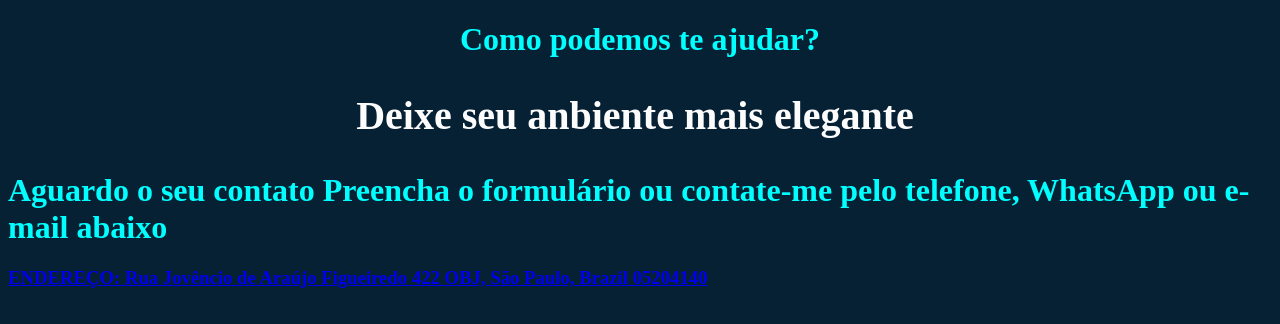
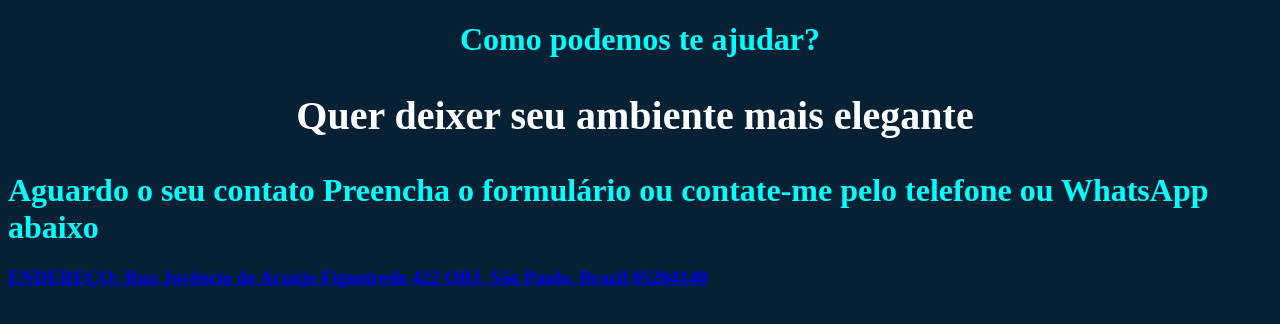
Before and after one commit to bielsoaresaraujo/BasMoveis1, a plain HTML site: page index.html in a window 1280 px wide. Shown: the top 324 px of the page. Drawn offline with Linux system fonts and the light colour scheme.

Commit message:
Update index.html

```diff
--- a/index.html
+++ b/index.html
@@ -13,9 +13,9 @@
     </header>
      <main>
         <section">
-            <h2 class="font_2 wixui-rich-text_text" style="text-align:center; font-size:40px;"><span style="color:#FCFCFC;" class="wixui-rich-text_text">Deixe seu anbiente mais elegante&nbsp;</span></h2>
+            <h2 class="font_2 wixui-rich-text_text" style="text-align:center; font-size:40px;"><span style="color:#FCFCFC;" class="wixui-rich-text_text">Quer deixer seu ambiente mais elegante&nbsp;</span></h2>
           <h1>Aguardo o seu contato
-            Preencha o formulário ou contate-me pelo telefone, WhatsApp ou e-mail abaixo</h1>
+            Preencha o formulário ou contate-me pelo telefone ou WhatsApp abaixo</h1>
            <H3><a href="https://www.bing.com/search?pglt=43&q=Rua+Jov%C3%AAncio+de+Ara%C3%BAjo+Figueiredo+422+OBJ%2C+S%C3%A3o+Paulo%2C+Brazil+05204140&cvid=04cc37b07dec41c0a4fa582f02334544&gs_lcrp=EgZjaHJvbWUyBggAEEUYOdIBCDI4OTNqMGoxqAIAsAIA&FORM=ANNTA1&PC=U531" target="_blank" rel="noopener noreferrer"><span style="color:#FCFCFC;" class="wixui-rich-text_text"></span>ENDEREÇO: Rua Jovêncio de Araújo Figueiredo 422 OBJ, São Paulo, Brazil 05204140</a></H3>
         </section>
         </main>
```
